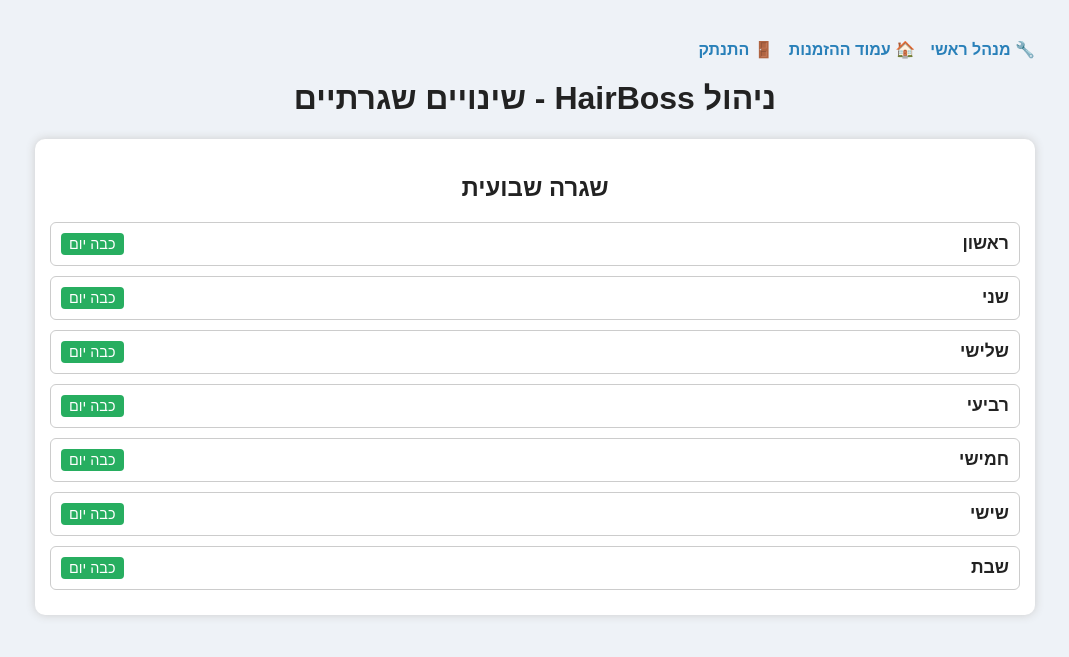
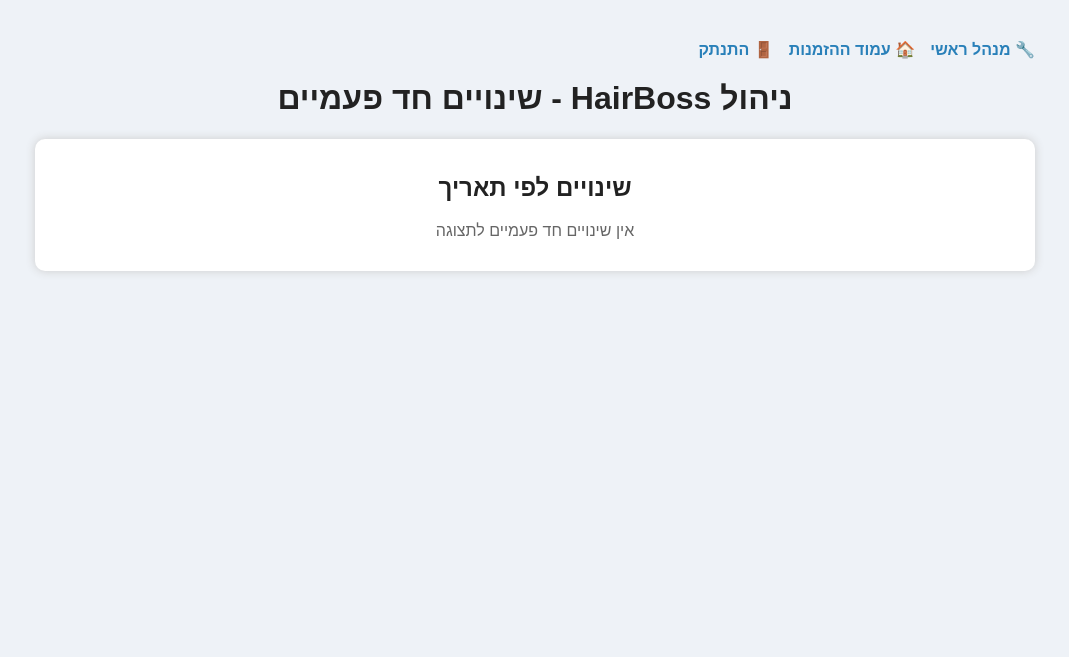
Before and after one commit to Nextwave19/barber, a Flask app: page /admin_routine in a window 1280 px wide. Shown: the top 657 px of the page, without its empty margins (105-1174 px from the left). Run offline with Flask 3, Linux system fonts and the light colour scheme; the visitor is signed in with stand-in values (Sample User, id 1).

Commit message:
Update admin_routine.html

```diff
--- a/templates/admin_routine.html
+++ b/templates/admin_routine.html
@@ -3,7 +3,7 @@
 <head>
   <meta charset="UTF-8" />
   <meta name="viewport" content="width=device-width, initial-scale=1" />
-  <title>HairBoss - ניהול שינויים שגרתיים</title>
+  <title>HairBoss - ניהול שינויים חד פעמיים</title>
   <style>
     body {
       font-family: Arial, sans-serif;
@@ -22,20 +22,20 @@
       box-shadow: 0 0 10px #ccc;
       margin-bottom: 30px;
     }
-    .day-container {
+    .date-container {
       border: 1px solid #ccc;
       border-radius: 6px;
       margin-bottom: 10px;
       padding: 10px;
     }
-    .day-header {
+    .date-header {
       display: flex;
       justify-content: space-between;
       align-items: center;
       cursor: pointer;
       user-select: none;
     }
-    .day-header span {
+    .date-header span {
       font-weight: bold;
       font-size: 1.1em;
     }
@@ -101,7 +101,7 @@
       user-select: none;
     }
     .add-time-input { margin-top: 10px; }
-    input[type="time"] { padding: 4px; }
+    input[type="time"], input[type="date"] { padding: 4px; }
     button.add-btn {
       background: #2ecc71;
       color: white;
@@ -110,7 +110,7 @@
       border-radius: 4px;
       cursor: pointer;
     }
-    button.toggle-day-btn {
+    button.toggle-date-btn {
       background: #e67e22;
       color: white;
       border: none;
@@ -120,7 +120,7 @@
       font-size: 0.9em;
       user-select: none;
     }
-    button.toggle-day-btn.enabled {
+    button.toggle-date-btn.enabled {
       background: #27ae60;
     }
     .top-nav {
@@ -142,14 +142,22 @@
     }
   </style>
   <script>
+    // מפה להמרת תאריך ליום בעברית (לדוגמה)
+    function getHebrewDayName(dateStr) {
+      const days = ["ראשון", "שני", "שלישי", "רביעי", "חמישי", "שישי", "שבת"];
+      const d = new Date(dateStr);
+      if (isNaN(d)) return "";
+      return days[d.getDay()];
+    }
+
     function toggleSection(id) {
       document.getElementById(id).classList.toggle('active');
     }
 
-    async function updateWeeklySchedule(action, day_key, time, new_time = null) {
-      const body = { action, day_key, time };
+    async function updateSingleChanges(action, date, time, new_time = null) {
+      const body = { action, date, time };
       if (new_time) body.new_time = new_time;
-      const res = await fetch('/weekly_schedule', {
+      const res = await fetch('/single_changes', {
         method: 'POST',
         headers: {'Content-Type': 'application/json'},
         body: JSON.stringify(body)
@@ -157,53 +165,47 @@
       return await res.json();
     }
 
-    async function addWeeklyTime(day_key) {
-      const input = document.getElementById('weekly-add-' + day_key);
+    async function addSingleChange(date) {
+      const input = document.getElementById('single-add-time-' + date);
       const time = input.value;
       if (!time) return alert('נא לבחור שעה');
-      const data = await updateWeeklySchedule('add', day_key, time);
+      const data = await updateSingleChanges('add', date, time);
       if (!data.error) location.reload();
       else alert(data.error);
     }
 
-    async function removeWeeklyTime(day_key, time) {
-      // מחיקה שקטה בלי popup ובלי רילואד
-      const data = await updateWeeklySchedule('remove', day_key, time);
+    async function removeSingleChange(date, time) {
+      const data = await updateSingleChanges('remove', date, time);
       if (!data.error) {
-        const wrapper = document.getElementById(`time-wrapper-${day_key}-${time.replace(':', '-')}`);
+        const wrapper = document.getElementById(`time-wrapper-${date}-${time.replace(':', '-')}`);
         if (wrapper) wrapper.remove();
       } else {
         alert(data.error);
       }
     }
 
-    function toggleActions(day_key, time) {
-      const id = `actions-${day_key}-${time.replace(':','-')}`;
+    function toggleActions(date, time) {
+      const id = `actions-${date}-${time.replace(':','-')}`;
       const el = document.getElementById(id);
       if (!el) return;
-      // סוגר את כל שאר התפריטים לפני
       document.querySelectorAll('.actions-container').forEach(c => {
         if (c !== el) c.style.display = 'none';
       });
       el.style.display = (el.style.display === 'block') ? 'none' : 'block';
     }
 
-    // פונקציית עריכה פשוטה: משנה טקסט של הכפתור לשדה input, וכפתורי אישור/ביטול
-    function enableEdit(day_key, time) {
-      const wrapperId = `time-wrapper-${day_key}-${time.replace(':', '-')}`;
+    function enableEdit(date, time) {
+      const wrapperId = `time-wrapper-${date}-${time.replace(':', '-')}`;
       const wrapper = document.getElementById(wrapperId);
       if (!wrapper) return;
 
-      // מוחקים את תוכן ה-wrapper
       wrapper.innerHTML = '';
 
-      // יוצרים input type=time עם הערך המקורי
       const input = document.createElement('input');
       input.type = 'time';
       input.value = time;
-      input.id = `edit-input-${day_key}-${time.replace(':', '-')}`;
+      input.id = `edit-input-${date}-${time.replace(':', '-')}`;
 
-      // כפתור אישור
       const saveBtn = document.createElement('button');
       saveBtn.textContent = '✓';
       saveBtn.style.marginLeft = '5px';
@@ -214,22 +216,16 @@
           alert('נא לבחור שעה תקינה');
           return;
         }
-        const data = await updateWeeklySchedule('edit', day_key, time, newTime);
-        if (!data.error) {
-          // רענן את הדף כדי להראות את השינוי
-          location.reload();
-        } else {
-          alert(data.error);
-        }
+        const data = await updateSingleChanges('edit', date, time, newTime);
+        if (!data.error) location.reload();
+        else alert(data.error);
       };
 
-      // כפתור ביטול
       const cancelBtn = document.createElement('button');
       cancelBtn.textContent = '✖';
       cancelBtn.style.marginLeft = '5px';
       cancelBtn.onclick = (e) => {
         e.stopPropagation();
-        // פשוט רענון הדף כדי לשחזר את התצוגה המקורית
         location.reload();
       };
 
@@ -247,50 +243,42 @@
   <a href="/logout" class="logout">🚪 התנתק</a>
 </div>
 
-<h1>ניהול HairBoss - שינויים שגרתיים</h1>
+<h1>ניהול HairBoss - שינויים חד פעמיים</h1>
 
 <div class="section">
-  <h2>שגרה שבועית</h2>
+  <h2>שינויים לפי תאריך</h2>
 
-  {% set day_map = {
-    '6': "ראשון",
-    '0': "שני",
-    '1': "שלישי",
-    '2': "רביעי",
-    '3': "חמישי",
-    '4': "שישי",
-    '5': "שבת"
-  } %}
-
-  {% for day_key in ['6','0','1','2','3','4','5'] %}
-    <div class="day-container">
-      <div class="day-header" onclick="toggleSection('weekly-times-{{day_key}}')">
-        <span>{{ day_map[day_key] }}</span>
-        <button class="toggle-day-btn {% if weekly_schedule[day_key]|length > 0 %}enabled{% endif %}"
-          onclick="event.stopPropagation(); toggleWeeklyDay('{{day_key}}', {{ 'false' if weekly_schedule[day_key]|length > 0 else 'true' }})">
-          {% if weekly_schedule[day_key]|length > 0 %}כבה יום{% else %}הפעל יום{% endif %}
+  {% for date in single_changes_dates %}
+    <div class="date-container">
+      <div class="date-header" onclick="toggleSection('times-{{date}}')">
+        <span>{{ getHebrewDayName(date) }} - {{ date }}</span>
+        <button class="toggle-date-btn {% if single_changes[date]|length > 0 %}enabled{% endif %}"
+          onclick="event.stopPropagation(); toggleDate('{{date}}', {{ 'false' if single_changes[date]|length > 0 else 'true' }})">
+          {% if single_changes[date]|length > 0 %}כבה יום{% else %}הפעל יום{% endif %}
         </button>
       </div>
 
-      <div class="times-container" id="weekly-times-{{day_key}}">
-        {% for time in weekly_schedule[day_key] %}
-          <div class="time-wrapper" id="time-wrapper-{{day_key}}-{{time|replace(':','-')}}">
-            <button class="time-btn" onclick="toggleActions('{{day_key}}', '{{time}}')">
+      <div class="times-container" id="times-{{date}}">
+        {% for time in single_changes[date] %}
+          <div class="time-wrapper" id="time-wrapper-{{date}}-{{time|replace(':','-')}}">
+            <button class="time-btn" onclick="toggleActions('{{date}}', '{{time}}')">
               {{ time }}
-              <span class="close-icon" onclick="event.stopPropagation(); removeWeeklyTime('{{day_key}}', '{{time}}')">✖️</span>
+              <span class="close-icon" onclick="event.stopPropagation(); removeSingleChange('{{date}}', '{{time}}')">✖️</span>
             </button>
-            <div class="actions-container" id="actions-{{day_key}}-{{time|replace(':','-')}}">
-              <button onclick="event.stopPropagation(); enableEdit('{{day_key}}', '{{time}}')">✏️ עריכה</button>
+            <div class="actions-container" id="actions-{{date}}-{{time|replace(':','-')}}">
+              <button onclick="event.stopPropagation(); enableEdit('{{date}}', '{{time}}')">✏️ עריכה</button>
             </div>
           </div>
         {% endfor %}
 
         <div class="add-time-input">
-          <input type="time" id="weekly-add-{{day_key}}">
-          <button class="add-btn" onclick="addWeeklyTime('{{day_key}}')">➕ הוסף שעה</button>
+          <input type="time" id="single-add-time-{{date}}">
+          <button class="add-btn" onclick="addSingleChange('{{date}}')">➕ הוסף שעה</button>
         </div>
       </div>
     </div>
+  {% else %}
+    <p style="text-align:center; color:#666;">אין שינויים חד פעמיים לתצוגה</p>
   {% endfor %}
 </div>
 
```
